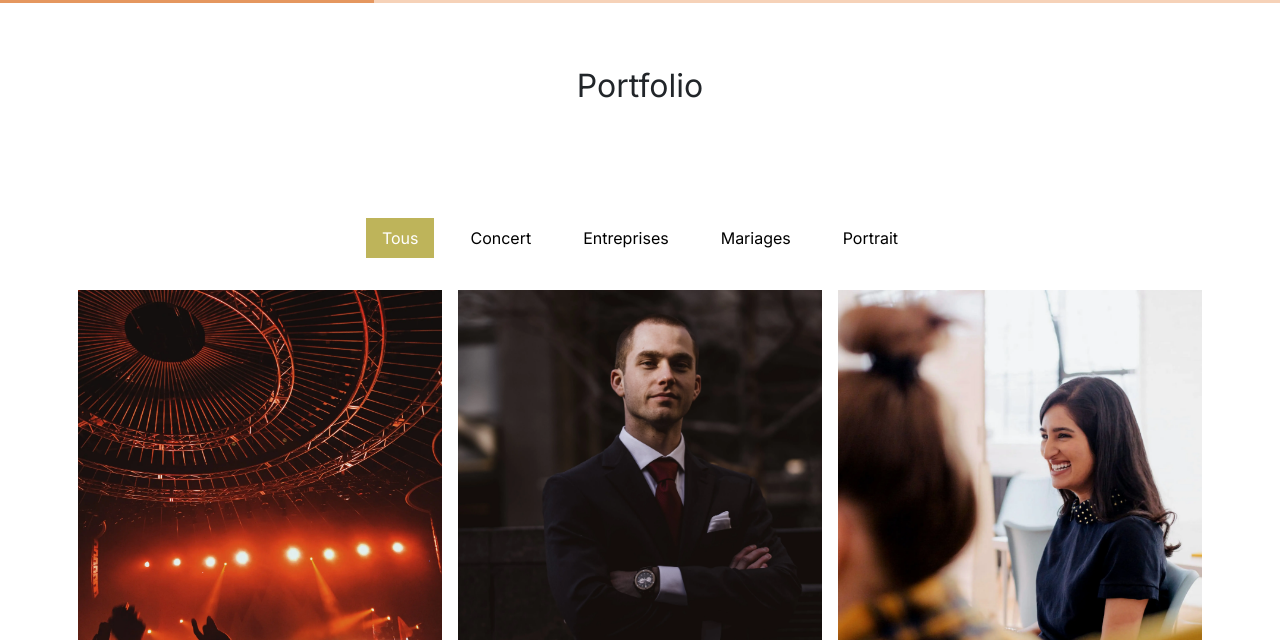
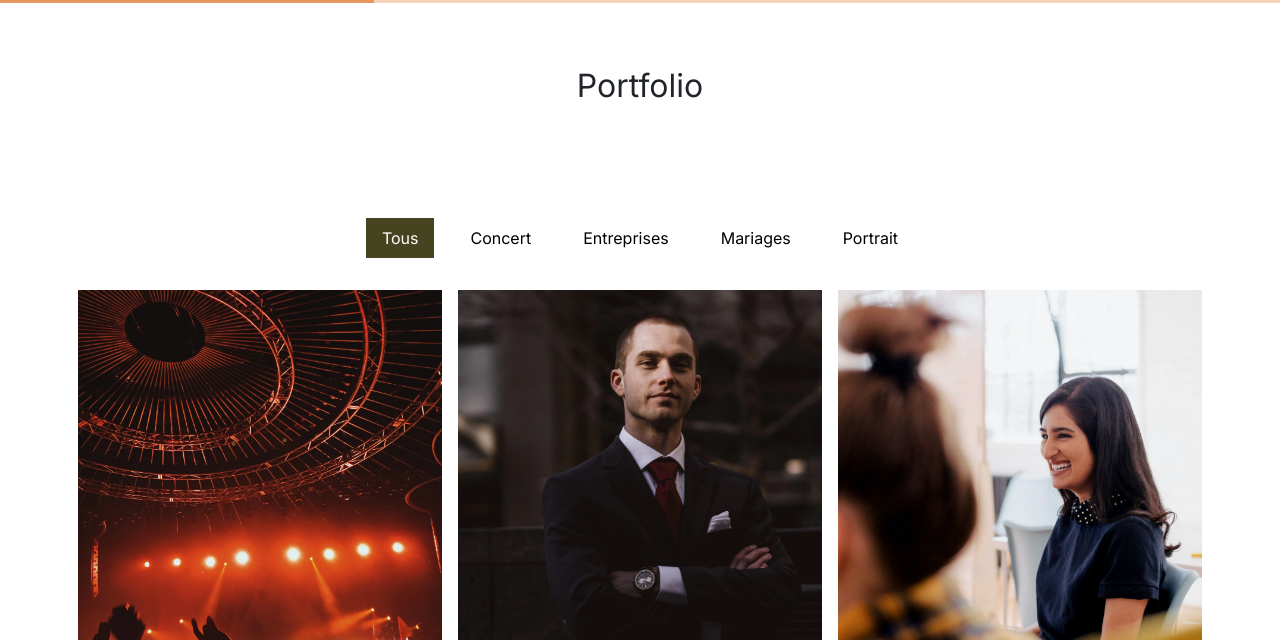
Before and after one commit to SolveigD/ninacarducci, a plain HTML site: page index.html in a window 1280 px wide. Shown: the part 1880-2520 px from the top of the page. Drawn offline with nearby package versions, Linux system fonts and the light colour scheme.

Commit message:
modification couleur contraste link gallerie

```diff
--- a/assets/style.css
+++ b/assets/style.css
@@ -119,7 +119,7 @@ body {
 }
 .nav-pills .nav-link.active, .nav-pills .show > .nav-link {
 	color: #fff;
-	background-color: #BEB45A;
+	background-color: #464420;
 	border-radius:0 ;
 }
 .nav-pills .nav-link {
```
